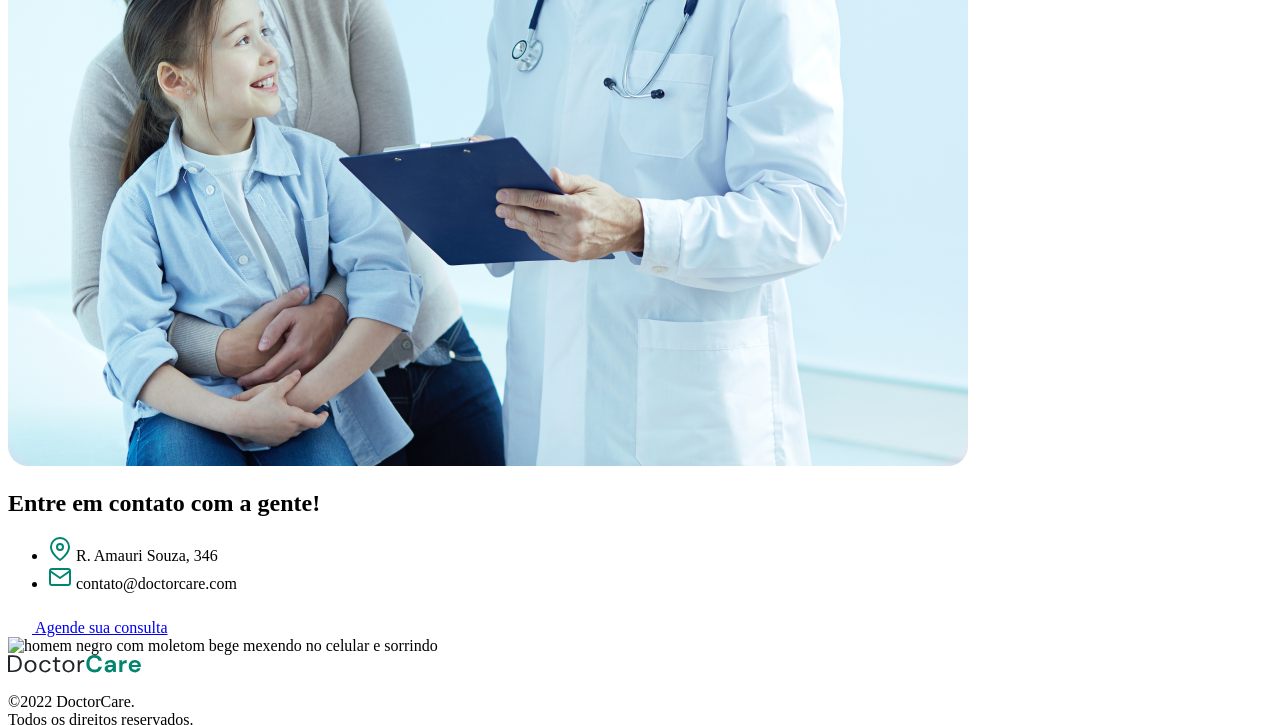
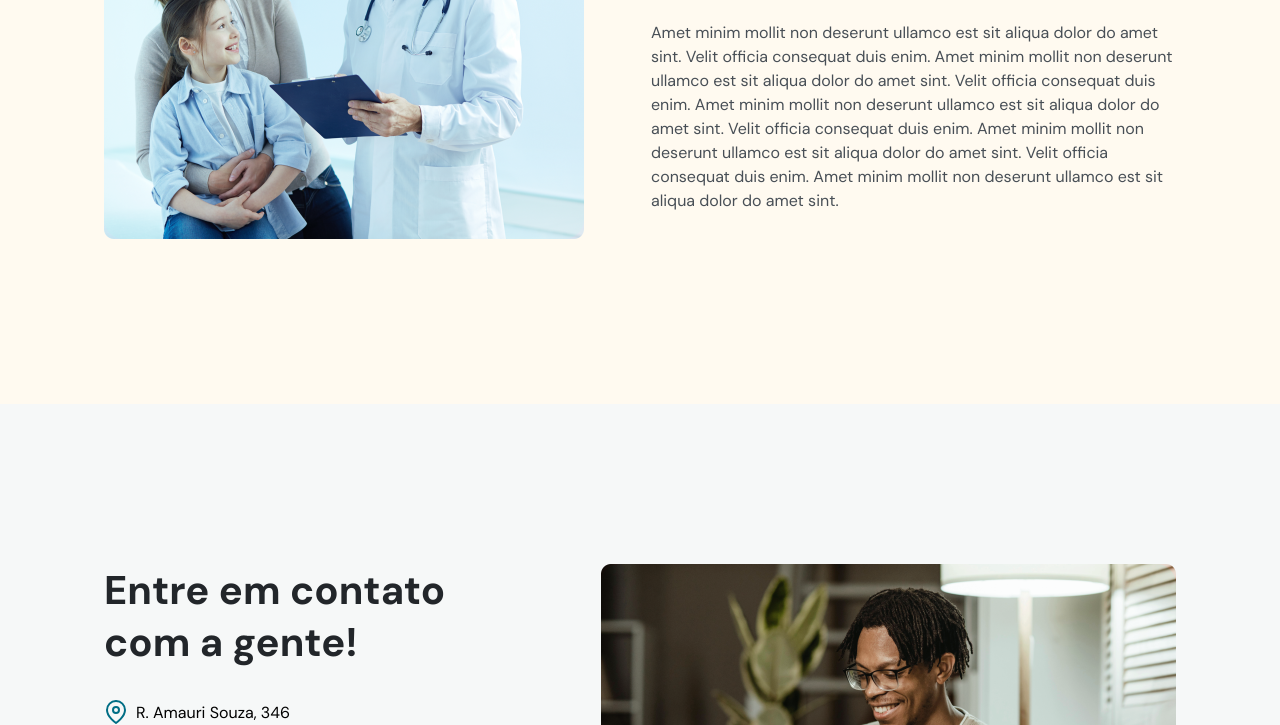
Before and after one commit to OlgaJuanne/NLW-Return, a plain HTML site: page index.html in a window 1280 px wide. Shown: the part 2075-2800 px from the top of the page. Drawn offline with nearby package versions, Linux system fonts and the light colour scheme; the site is published under a folder, as on GitHub Pages, so addresses that start at the root find nothing.

Commit message:
Ajustes de links relativos

```diff
--- a/index.html
+++ b/index.html
@@ -5,7 +5,7 @@
     <meta  name="viewport" content="width=device-width,initial-scale=1.0"/>
     <title>DoctorCare</title>
 
-    <link rel="stylesheet" href="/style.css"/>
+    <link rel="stylesheet" href="./style.css"/>
 
     <link rel="preconnect" href="https://fonts.googleapis.com" />
     <link rel="preconnect" href="https://fonts.gstatic.com" crossorigin />
@@ -185,7 +185,7 @@
         </div>
         <div class="col-b">
           <img
-            src="/assets/mulher-negra-com-moleton-verde-com-as-duas-maos-no-peito.png"
+            src="./assets/mulher-negra-com-moleton-verde-com-as-duas-maos-no-peito.png"
             alt="Mulher negra vestindo moletom verde com as duas maõs no peito sorrindo"
           />
         </div>
@@ -286,7 +286,7 @@
 
 
         <div class="col-b">
-          <img src="assets/doutor-feliz-segurando-prancheta-com-pacientes.png"
+          <img src="./assets/doutor-feliz-segurando-prancheta-com-pacientes.png"
             alt="Doutor feliz segurando prancheta com pacientes" />
         </div>
       </div>
@@ -326,7 +326,7 @@
           </div>
         </div>
         <div class="col-b">
-          <img src="/assets/homem-negro-com-moletom-bege-mexendo-no-celular.png"
+          <img src="./assets/homem-negro-com-moletom-bege-mexendo-no-celular.png"
             alt="homem negro com moletom bege mexendo no celular e sorrindo">
         </div>
       </div>
@@ -453,6 +453,6 @@
     <!-- ScrollReveal-->
     <script src="https://unpkg.com/scrollreveal"></script>
 
-    <script src="main.js"></script>
+    <script src="./main.js"></script>
   </body>
 </html>
```
